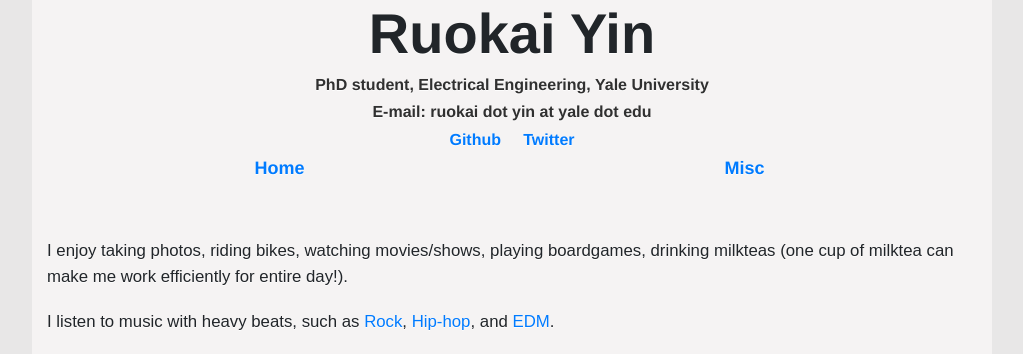
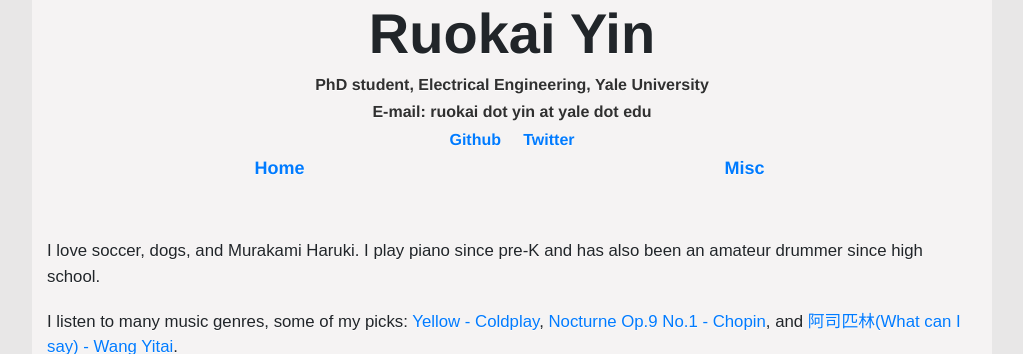
Before and after one commit to RuokaiYin/RuokaiYin.github.io, a Jekyll site: the page built from misc.html, in a window 1280 px wide, cut to the strip 0-354 px from the top of the page. Shown: the whole strip, without its empty margins (128-1151 px from the left). Built offline with Jekyll 4.4.1, drawn with Linux system fonts in a browser that asks for light colours.

Commit message:
Updating misc

```diff
--- a/misc.html
+++ b/misc.html
@@ -7,15 +7,14 @@ title: Fun Stuff
 
 <body>
     <p>
-        I enjoy taking photos, riding bikes, watching movies/shows, playing boardgames, drinking milkteas
-        (one cup of milktea can make me work efficiently for entire day!).
+        I love soccer, dogs, and Murakami Haruki. I play piano since pre-K and has also been an amateur drummer since high school.
     </p>
 
     <p>
-        I listen to music with heavy beats, such as
-        <a href="https://www.youtube.com/watch?v=OtTFPZSQ_Qc">Rock</a>,
-        <a href="https://www.youtube.com/watch?v=n_8y9bXyd_Y">Hip-hop</a>,
-        and <a href="https://www.youtube.com/watch?v=Rlfp6-rwjUU">EDM</a>.
+        I listen to many music genres, some of my picks:
+        <a href="https://www.youtube.com/watch?v=yKNxeF4KMsY">Yellow - Coldplay</a>,
+        <a href="https://www.youtube.com/watch?v=t-JD2bnNQvY">Nocturne Op.9 No.1 - Chopin</a>,
+        and <a href="https://www.youtube.com/watch?v=o1sQ2kTKUB0">阿司匹林(What can I say) - Wang Yitai</a>.
     </p>
 
     Some photos taken by me
```
